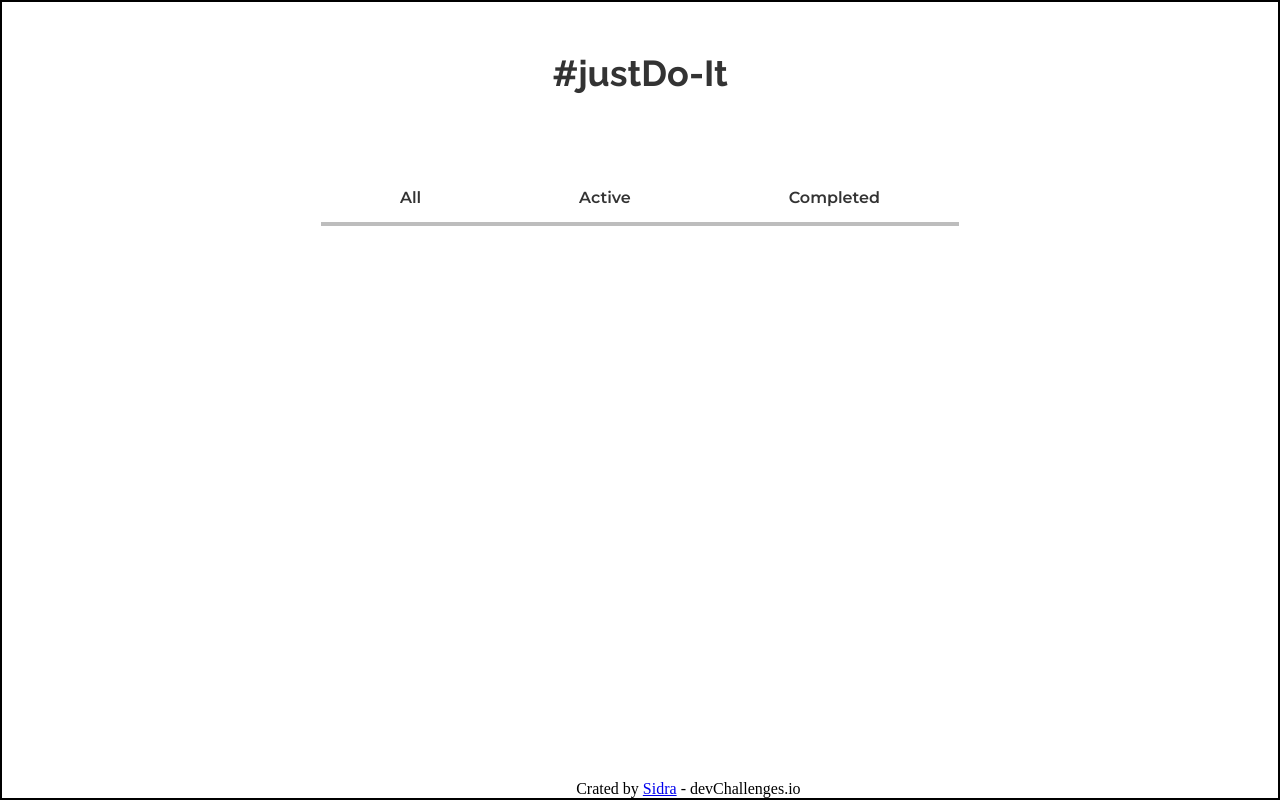
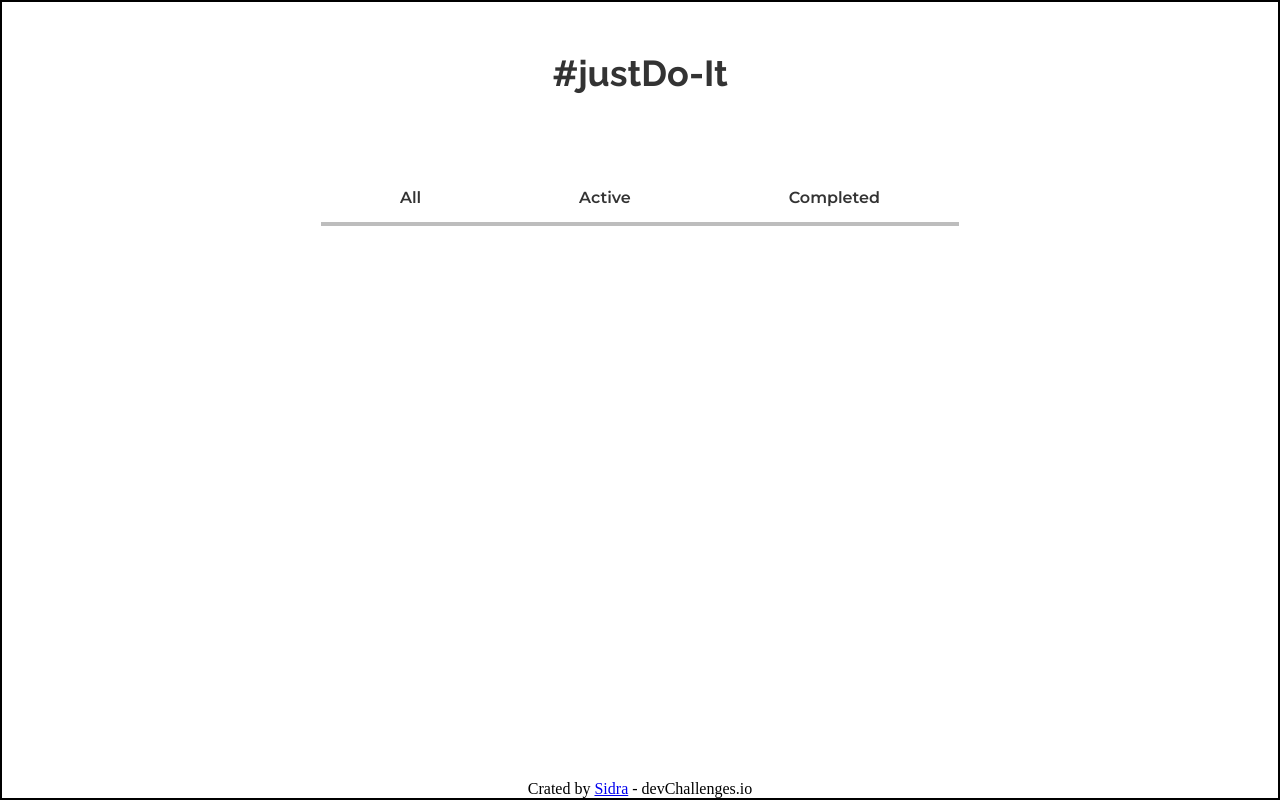
Before and after one commit to sidramwaseem/toDoList, a React (Create React App) app: page / in a window 1280 px wide. Built offline with nearby package versions, Linux system fonts and the light colour scheme.

Commit message:
updated footer position

```diff
--- a/src/App.css
+++ b/src/App.css
@@ -84,5 +84,6 @@ position: relative;
 .footer{
   position:absolute;
   bottom:0;
-  left: 45%;
+  width: 100%;
+  text-align:center;
 }
```
